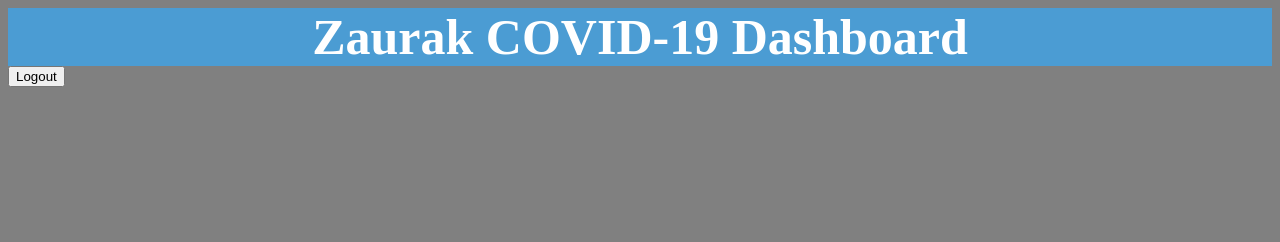
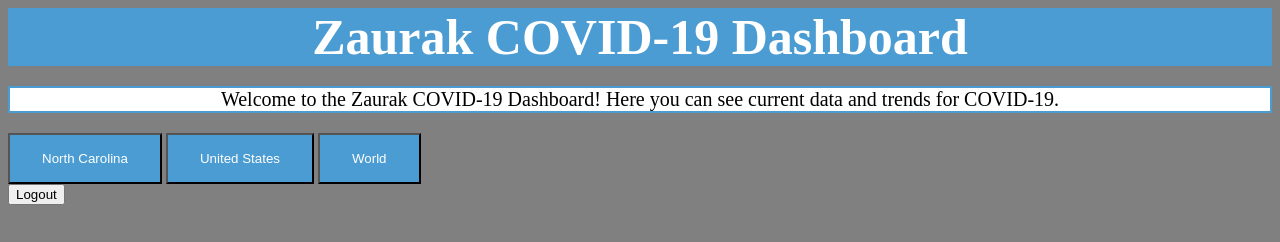
Before and after one commit to comp426-2022-spring/a99-zaurak, a website: page public/index.html in a window 1280 px wide. Drawn offline with Linux system fonts and the light colour scheme.

Commit message:
Added (empty) Location Buttons and About Paragraph

```diff
--- a/public/index.html
+++ b/public/index.html
@@ -16,16 +16,35 @@
             font-size: 50px;
             text-align: center;
         }
+        p {
+            color: black;
+            background-color: white;
+            border: 2px solid #4B9CD3;
+            font-size: 20px;
+            text-align: center;
+        }
         form {
             color: white;
         }
         body {
             background-color: grey;
         }
+        input[type=button] {
+            background-color: #4B9CD3;
+            color: white;
+            padding: 16px 32px;
+        }
         </style>
     </head>
     <body>
         <h1>Zaurak COVID-19 Dashboard</h1>
+        <p>Welcome to the Zaurak COVID-19 Dashboard! Here
+            you can see current data and trends for COVID-19.
+        </p>
+        <input type="button" value="North Carolina">
+        <input type="button" value="United States">
+        <input type="button" value="World">
+
 
         <form onsubmit="handlelogout(event)">
             <input type='submit' value="Logout">
```
